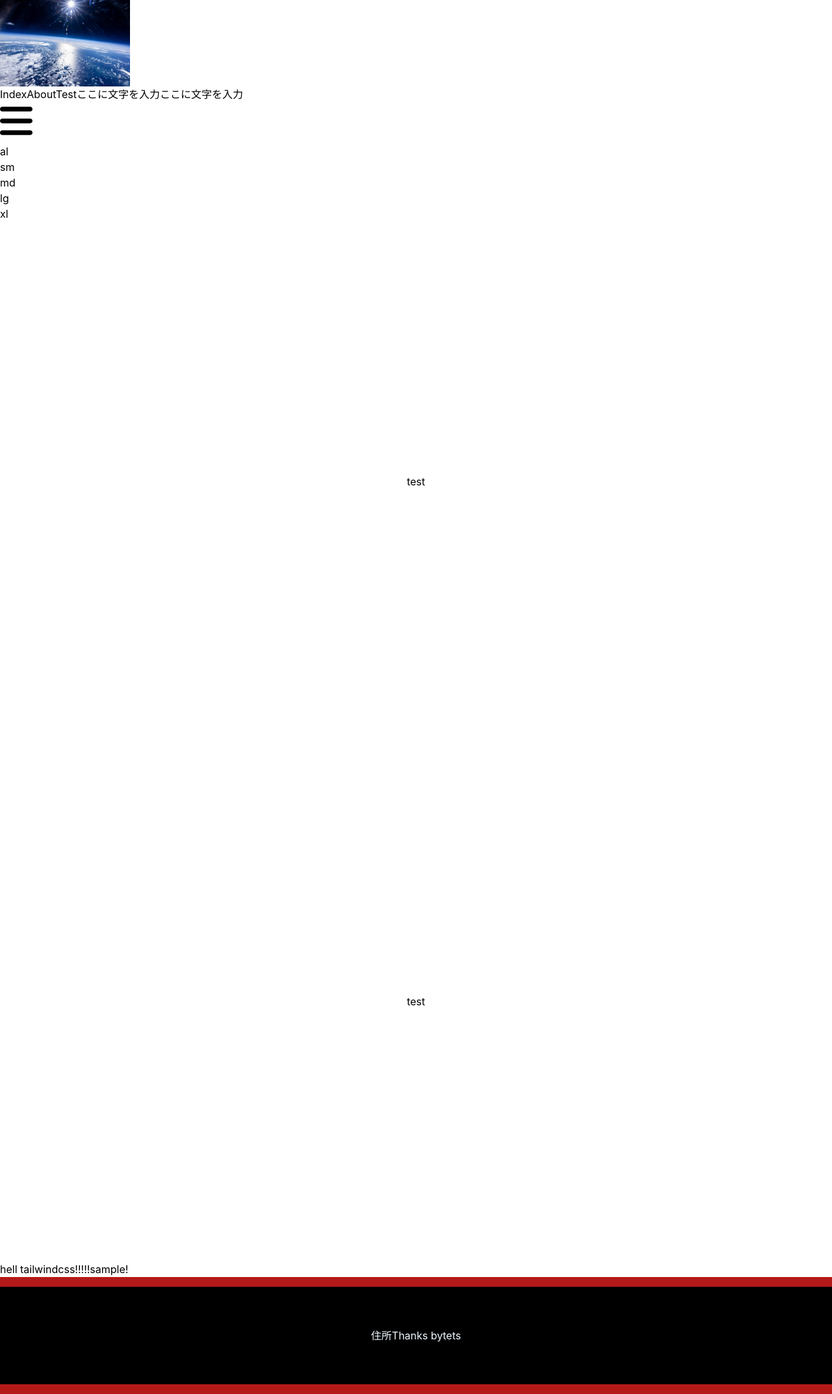
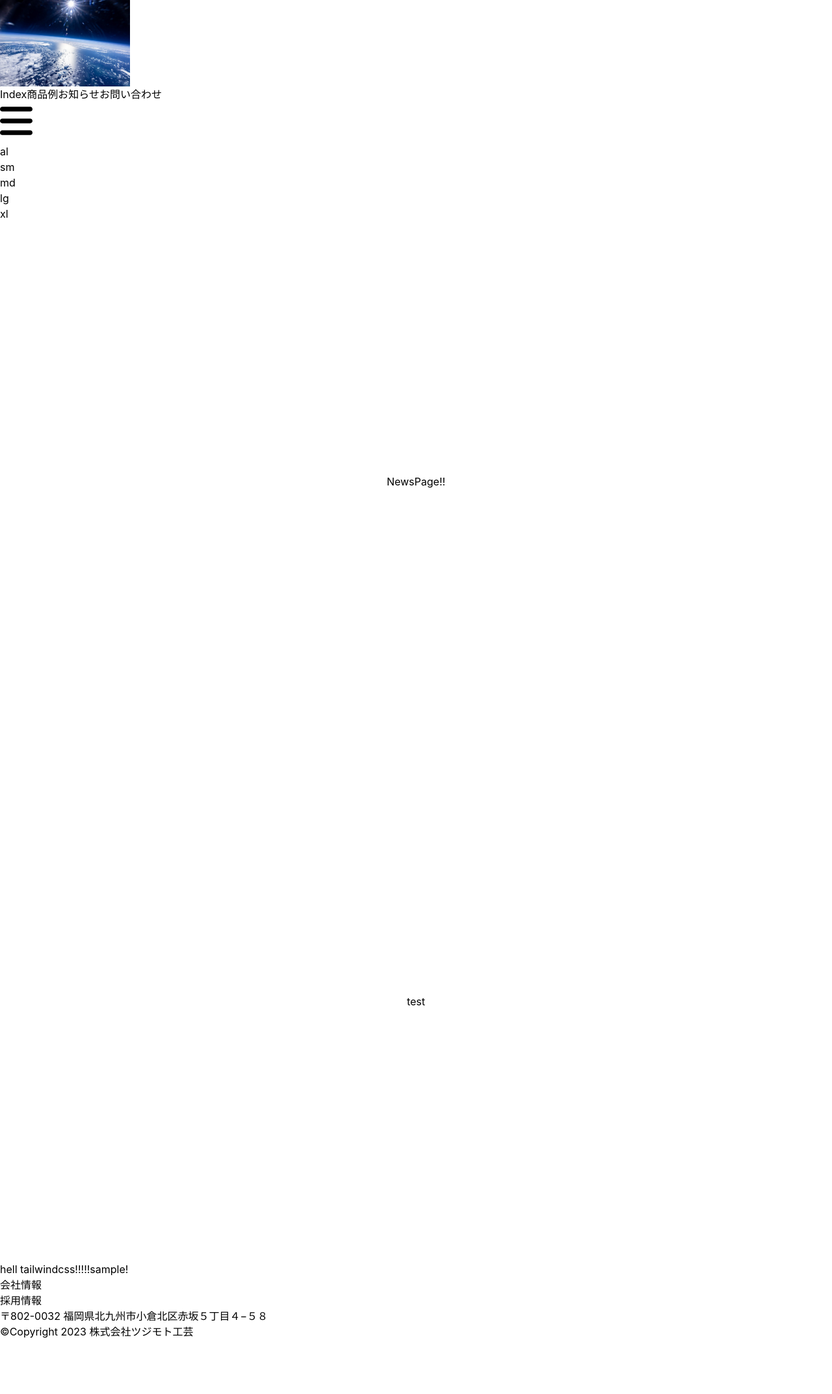
Before and after one commit to squall7844/homepage, a Next.js app: page /test in a window 1280 px wide. Shown: the whole page at 65% size. After the commit the page ends 2061 px from the top, so only its background shows below. Built offline with nearby package versions, Linux system fonts and the light colour scheme.

Commit message:
文言調整

```diff
--- a/src/components/Footer/index.jsx
+++ b/src/components/Footer/index.jsx
@@ -2,14 +2,11 @@ import classes from "src/components/Footer/Footer.module.css";
 
 export function Footer() {
   return (
-    <footer className={classes.footer}>
-      <div className={classes.outer}></div>
-      <div className={classes.inner}>
-        <div>住所</div>
-        <div> Thanks by </div>
-        <div>tets</div>
-      </div>
-      <div className={classes.outer}></div>
+    <footer className="border-t-2 border-black">
+      <div>会社情報</div>
+      <div>採用情報</div>
+      <div>〒802-0032 福岡県北九州市小倉北区赤坂５丁目４−５８</div>
+      <div>©Copyright 2023 株式会社ツジモト工芸</div>
     </footer>
   );
 }
--- a/src/components/Header/index.jsx
+++ b/src/components/Header/index.jsx
@@ -9,20 +9,16 @@ const ITEMS = [
   },
   {
     href: "/about",
-    title: "About",
+    title: "商品例",
   },
   {
     href: "/test",
-    title: "Test",
+    title: "お知らせ",
   },
 
   {
-    href: "/",
-    title: "ここに文字を入力",
-  },
-  {
-    href: "/",
-    title: "ここに文字を入力",
+    href: "/inquiry",
+    title: "お問い合わせ",
   },
 ];
 
--- a/src/pages/test.jsx
+++ b/src/pages/test.jsx
@@ -20,7 +20,7 @@ export default function Test() {
         <div className="hidden sm:hidden md:hidden lg:hidden xl:block">xl</div>
       </div>
       {/* レスポンシブわかるようにするやつ */}
-      <div className={styles.container}>test</div>
+      <div className={styles.container}>NewsPage!!</div>
       <div className={styles.container}>test</div>
 
       <div className="text-justify text-3xl font-bold underline">
```
